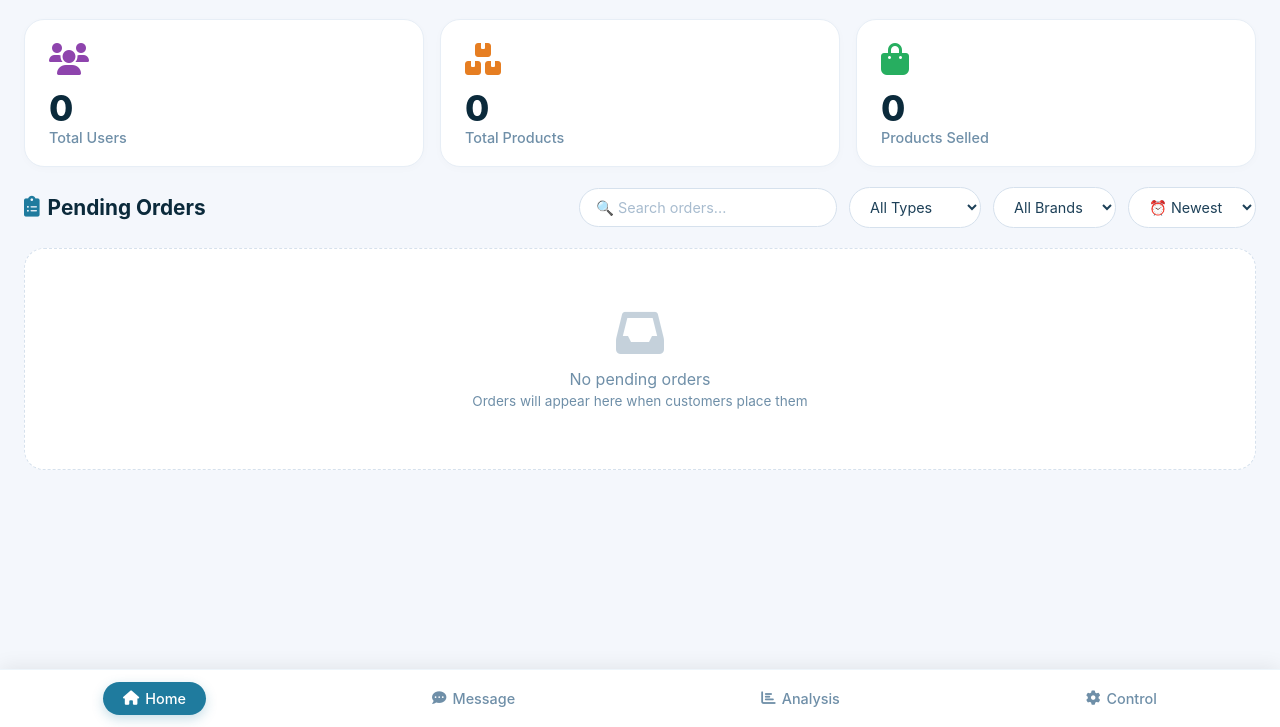
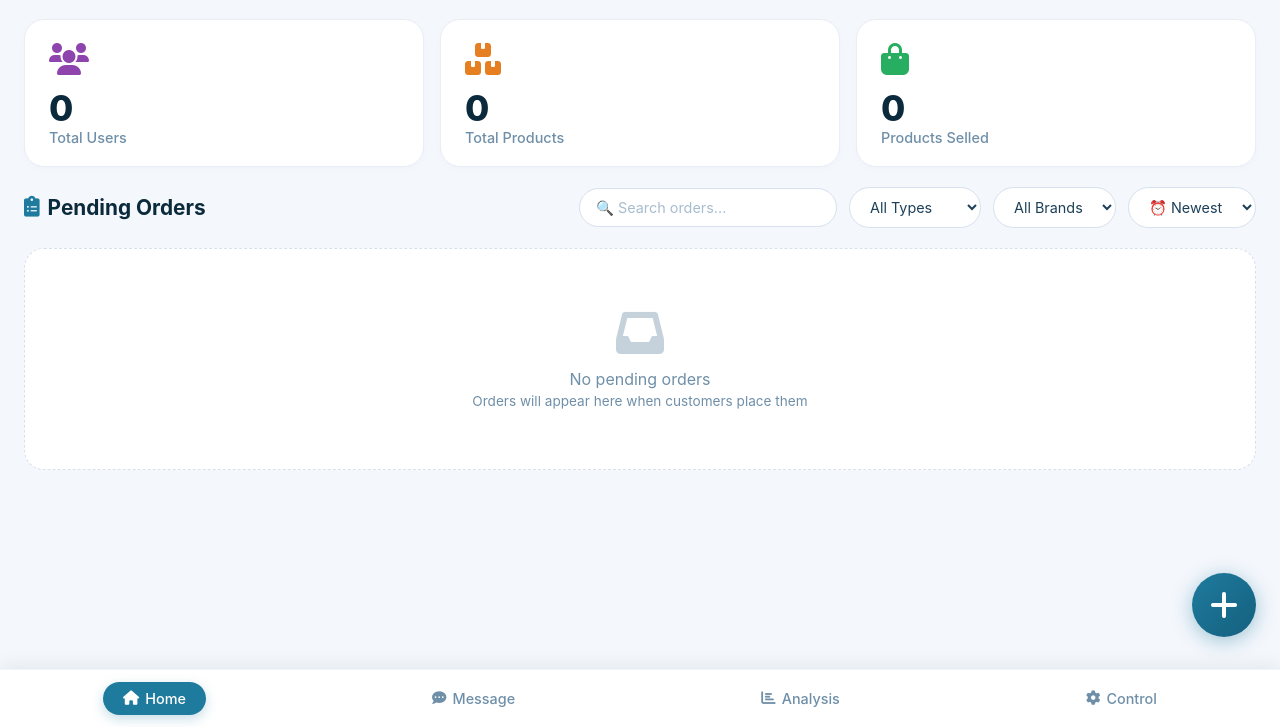
Before and after one commit to adeybonda1-afk/Adey-Bonda-Owner, a plain HTML site: page home.html in a window 1280 px wide. Shown: the part 73-800 px from the top of the page. Drawn offline with Linux system fonts and the light colour scheme; no server answers.

Commit message:
Update home.html

```diff
--- a/home.html
+++ b/home.html
@@ -326,6 +326,36 @@
 
 .sell-order-btn:active:not(:disabled) {
     transform: scale(0.96);
+}
+
+.add-btn {
+    position: fixed;
+    bottom: 90px;
+    right: 24px;
+    width: 64px;
+    height: 64px;
+    border-radius: 50%;
+    border: none;
+    background: linear-gradient(135deg, #1f7b9e, #14607e);
+    color: white;
+    font-size: 2rem;
+    font-weight: 300;
+    cursor: pointer;
+    box-shadow: 0 4px 20px rgba(31,123,158,0.4);
+    transition: all 0.3s ease;
+    display: flex;
+    align-items: center;
+    justify-content: center;
+    z-index: 999;
+}
+
+.add-btn:hover {
+    transform: scale(1.1) rotate(90deg);
+    box-shadow: 0 8px 30px rgba(31,123,158,0.5);
+}
+
+.add-btn:active {
+    transform: scale(0.95);
 }
 
 /* Disabled state for both buttons */
@@ -527,6 +557,10 @@
         </div>
     </div>
 
+    <button class="add-btn" onclick="window.location.href = 'product input.html'">
+        <i class="fas fa-plus"></i>
+    </button>
+
     <!-- Navigation -->
     <nav>
         <a href="home.html" class="current"><i class="fas fa-home"></i> Home</a>
```
